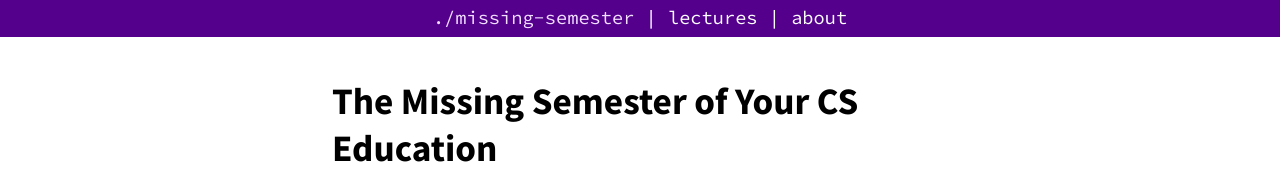
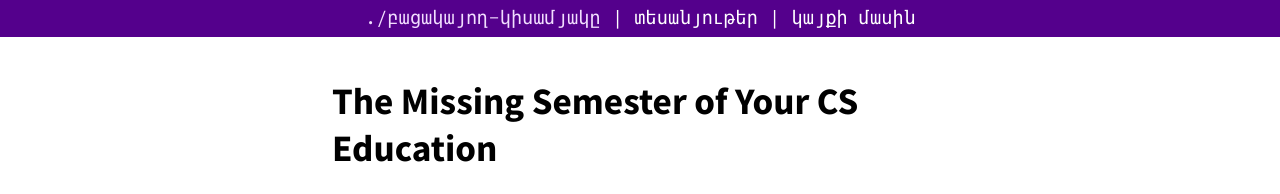
Before and after one commit to missing-semester-arm/missing-semester-arm.github.io, a Jekyll site: the page built from index.md, in a window 1280 px wide. Shown: the top 194 px of the page. Built offline with Jekyll 4.4.1, drawn with Linux system fonts in a browser that asks for light colours.

Commit message:
Translate main navigation

```diff
--- a/_includes/nav.html
+++ b/_includes/nav.html
@@ -1,12 +1,12 @@
 <div id="nav-bg">
   <nav id="top-nav">
-    <a href="/" id="logo">./missing-semester</a>
+    <a href="/" id="logo">./բացակայող-կիսամյակը</a>
     <input type="checkbox" id="menu-icon">
     <label class="menu-label" for="menu-icon"></label>
     <div class="trigger">
       <div class="trigger-child">
-        <span class="nav-link"><a href="/2020/">lectures</a></span>
-        <span class="nav-link"><a href="/about/">about</a></span>
+        <span class="nav-link"><a href="/2020/">տեսանյութեր</a></span>
+        <span class="nav-link"><a href="/about/">կայքի մասին</a></span>
       </div>
     </div>
   </nav>
```
Also changed, not shown: about.md (+4 -3 lines).
